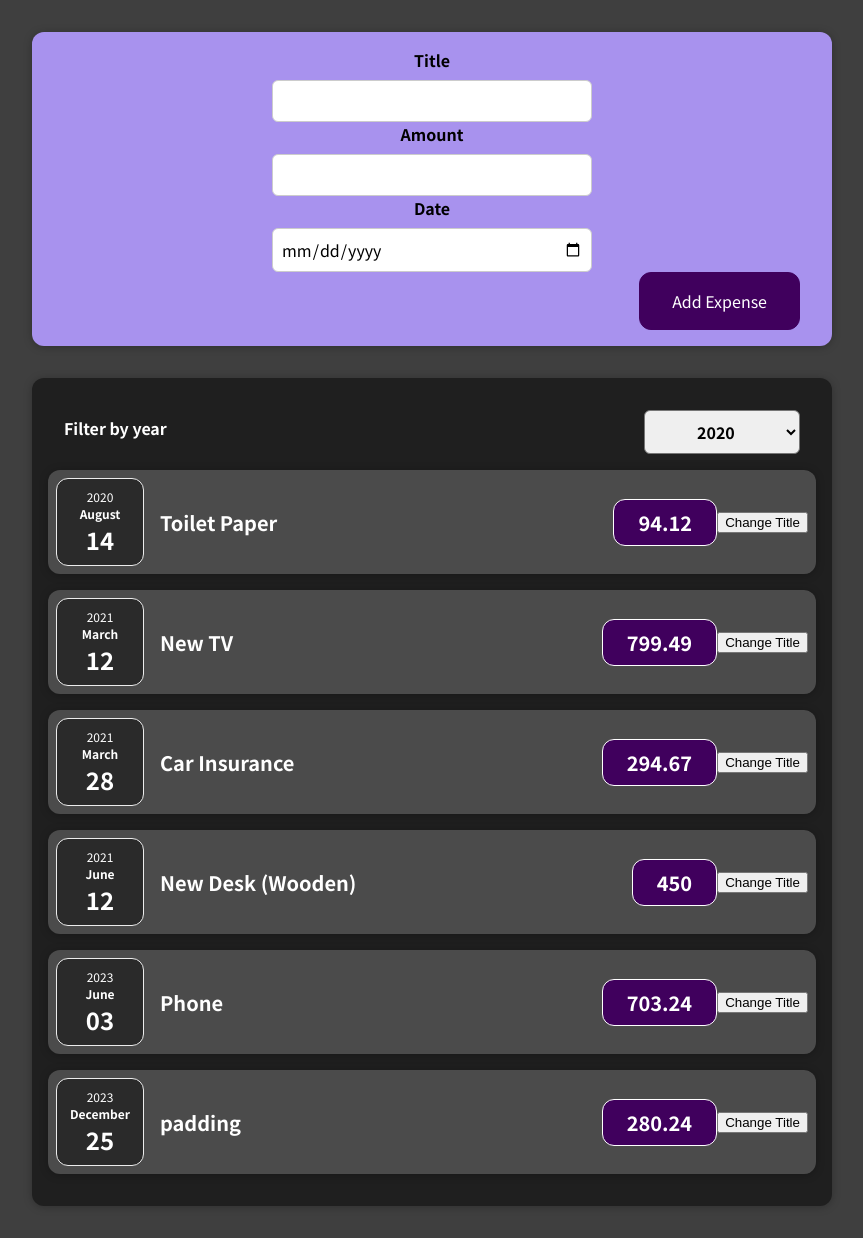
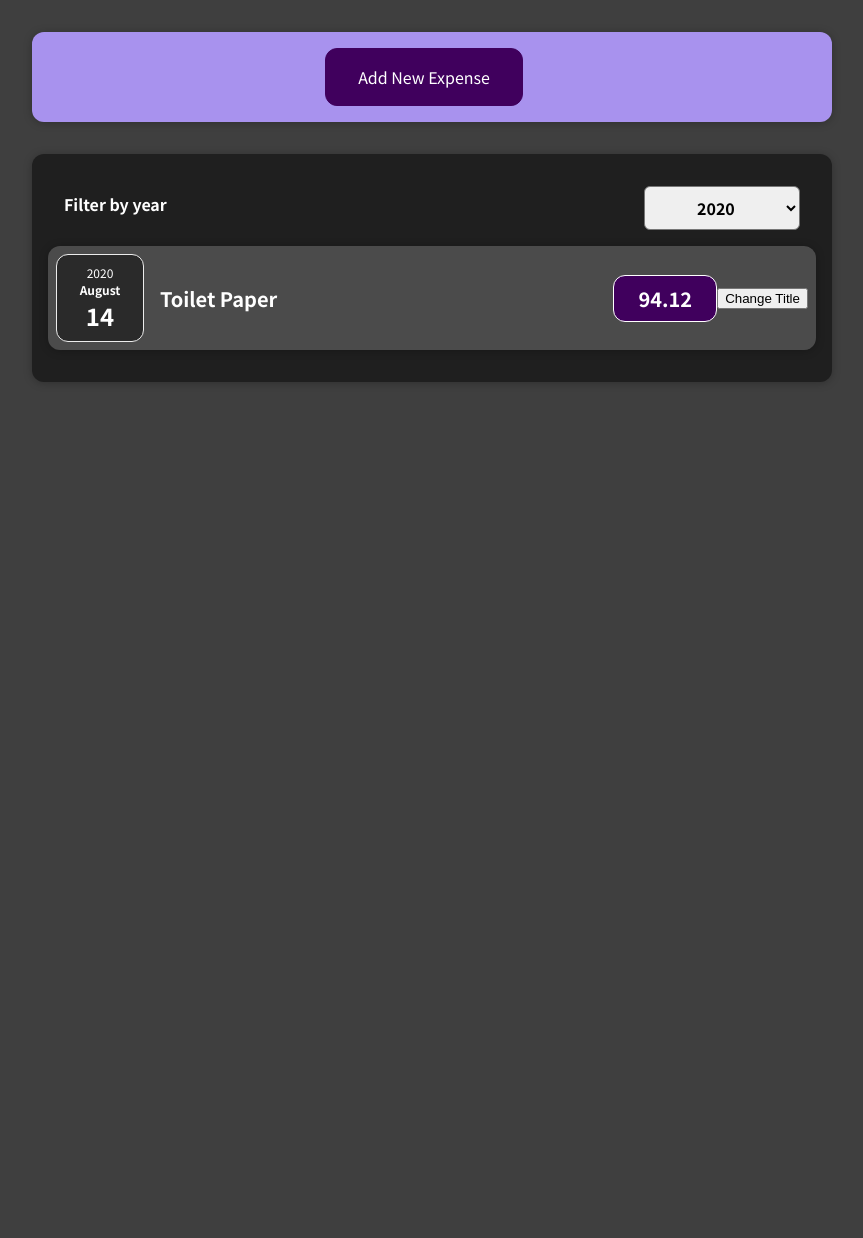
Before and after one commit to jungmyungjin/UdemyReactGuide, a React (Create React App) app in the folder Section4/State_and_events/: page / in a window 1280 px wide. Shown: the whole page, without its empty margins (208-1071 px from the left). After the commit the page ends 800 px from the top, so only its background shows below. Built offline with nearby package versions, Linux system fonts and the light colour scheme.

Commit message:
Section 5 77강

```diff
--- a/Section4/State_and_events/src/App.js
+++ b/Section4/State_and_events/src/App.js
@@ -1,9 +1,8 @@
-import React from "react"; // 최신 셋업에서는 생략 가능하다. 하지만 JSX도 결국 내부에서는 react 라이브러리를 사용한다.
+import React, { useState } from "react"; // 최신 셋업에서는 생략 가능하다. 하지만 JSX도 결국 내부에서는 react 라이브러리를 사용한다.
 import Expenses from "./components/Expenses/Expenses";
 import NewExpense from "./components/NewExpense/NewExpense";
 
-const App = () => {
-  const expenses = [
+const DUMMY_EXPENSE = [
   {
     id: "e1",
     title: "Toilet Paper",
@@ -36,18 +35,27 @@ const App = () => {
     date: new Date(2023, 11, 25),
   },
 ];
-
+const App = () => {
   // JSX를 사용하지 않을 때의 React 코드
   // return React.createElement(
   //   "div",
   //   React.createElement("h2", {}, "Let's get started!"),
   //   React.createElement(Expenses, { items: expenses })
   // );
+  const [expenses, setExpenses] = useState(DUMMY_EXPENSE);
+
+  const addExpenseHandler = (expense) => {
+    // setExpenses(expense, ...expenses); // 스프레드 연산자를 사용하여 expenses(기존 데이터) 뒤에 새 데이터를 이어 붙힘
+    setExpenses((prevExpenses) => {
+      // 위의 방법보다 더 안전한 데이터 추가 방법
+      return [expense, ...prevExpenses];
+    });
+  };
 
   // JSX를 사용할 때의 React 코드
   return (
     <div>
-      <NewExpense />
+      <NewExpense onAddExpenses={addExpenseHandler} />
       <Expenses items={expenses} />
     </div>
   );
--- a/Section4/State_and_events/src/components/Expenses/ExpenseItem.js
+++ b/Section4/State_and_events/src/components/Expenses/ExpenseItem.js
@@ -10,16 +10,18 @@ const ExpenseItem = (props) => {
     console.log(title); // "Update" 출력 -> setTitle을 하더라도 바로 변경된 값이 반영되지 않는다.
   };
   return (
+    <li>
       <Card className="expense-item">
         <ExpenseDate date={props.date} />
         <div className="expense-item__description">
-        <h2>{title}</h2>
+          <h2>{props.title}</h2>
           <div className="expense-item__price" amount={props.amount}>
             {props.amount}
           </div>
         </div>
         <button onClick={clickHandler}>Change Title</button>
       </Card>
+    </li>
   );
 };
 
--- a/Section4/State_and_events/src/components/Expenses/Expenses.js
+++ b/Section4/State_and_events/src/components/Expenses/Expenses.js
@@ -1,8 +1,8 @@
 import "./Expenses.css";
 import React, { useState } from "react"; // JSX에서는 굳이 안써도 되지만, 내부에서 돌아가는걸 명시하기위해 썻다
-import ExpenseItem from "./ExpenseItem";
 import Card from "../UI/Card";
 import ExpensesFilter from "./ExpensesFilter";
+import ExpensesList from "./ExpensesList";
 
 const Expenses = (props) => {
   const [selectedYear, setSelectedYear] = useState("2020");
@@ -10,43 +10,19 @@ const Expenses = (props) => {
   const selectedYearHandler = (selectedYearValue) => {
     setSelectedYear(selectedYearValue);
   };
-  console.log("selected " + selectedYear);
+  const filteredExpenses = props.items.filter((expense) => {
+    return selectedYear === expense.date.getFullYear().toString()
+      ? true
+      : false;
+  });
+
   return (
     <Card className="expenses">
       <ExpensesFilter
         selected={selectedYear}
         onSelectedYearHandler={selectedYearHandler}
       />
-      <ExpenseItem
-        title={props.items[0].title}
-        amount={props.items[0].amount}
-        date={props.items[0].date}
-      ></ExpenseItem>
-      <ExpenseItem
-        title={props.items[1].title}
-        amount={props.items[1].amount}
-        date={props.items[1].date}
-      ></ExpenseItem>
-      <ExpenseItem
-        title={props.items[2].title}
-        amount={props.items[2].amount}
-        date={props.items[2].date}
-      ></ExpenseItem>
-      <ExpenseItem
-        title={props.items[3].title}
-        amount={props.items[3].amount}
-        date={props.items[3].date}
-      ></ExpenseItem>
-      <ExpenseItem
-        title={props.items[4].title}
-        amount={props.items[4].amount}
-        date={props.items[4].date}
-      ></ExpenseItem>
-      <ExpenseItem
-        title={props.items[5].title}
-        amount={props.items[5].amount}
-        date={props.items[5].date}
-      ></ExpenseItem>
+      <ExpensesList items={filteredExpenses} />
     </Card>
   );
 };
--- /dev/null
+++ b/Section4/State_and_events/src/components/Expenses/ExpensesList.css
@@ -0,0 +1,9 @@
+.expenses-list {
+  list-style: none;
+  padding: 0;
+}
+
+.expenses-list__fallback {
+  color: white;
+  text-align: center;
+}
--- /dev/null
+++ b/Section4/State_and_events/src/components/Expenses/ExpensesList.js
@@ -0,0 +1,24 @@
+import React from "react";
+import ExpenseItem from "./ExpenseItem";
+import "./ExpensesList.css";
+
+const ExpensesList = (props) => {
+  if (props.items.length === 0) {
+    return <h2 className="expenses-list__fallback">Found no Expenses</h2>;
+  }
+
+  return (
+    <ul className="expenses-list ">
+      {props.items.map((expense) => (
+        <ExpenseItem
+          key={expense.id}
+          title={expense.title}
+          amount={expense.amount}
+          date={expense.date}
+        />
+      ))}
+    </ul>
+  );
+};
+
+export default ExpensesList;
--- a/Section4/State_and_events/src/components/NewExpense/ExpenseForm.js
+++ b/Section4/State_and_events/src/components/NewExpense/ExpenseForm.js
@@ -29,6 +29,10 @@ const ExpenseForm = (props) => {
   //   });
   // };
 
+  const setShowFormHandler = () => {
+    props.setShowForm();
+  };
+
   const submitHandler = (event) => {
     event.preventDefault(); //  built-in 자바스크립트, 반응하지 않은 기본 동작. 기본적으로 요청되는것을 막는다.
 
@@ -37,18 +41,21 @@ const ExpenseForm = (props) => {
       amount: enteredAmount,
       date: new Date(enteredDate), // 날짜(string) -> 날짜(Date 객체 타입)
     };
-    // props.onSaveExpenseData(expenseData);
-    props.onSaveExpenseData(expenseData);
+    if (enteredTitle !== "" && enteredAmount !== "" && enteredDate !== "") {
+      props.onSaveExpenseData(expenseData);
+      console.log("Added item!!");
+    }
     setEnteredTitle("");
     setEnteredAmount("");
     setEnteredDate("");
+    setShowFormHandler();
   };
 
   return (
     <form onSubmit={submitHandler}>
       <div className="new-expense_controls">
         <div className="new-expense__control">
-          <label for="">Title</label>
+          <label htmlFor="">Title</label>
           <input
             type="text"
             value={enteredTitle}
@@ -56,7 +63,7 @@ const ExpenseForm = (props) => {
           />
         </div>
         <div className="new-expense__control">
-          <label for="">Amount</label>
+          <label htmlFor="">Amount</label>
           <input
             type="number"
             min="0.01"
@@ -66,7 +73,7 @@ const ExpenseForm = (props) => {
           />
         </div>
         <div className="new-expense__control">
-          <label for="">Date</label>
+          <label htmlFor="">Date</label>
           <input
             type="date"
             min="2022-01-01"
@@ -77,6 +84,9 @@ const ExpenseForm = (props) => {
         </div>
       </div>
       <div className="new-expense__actions">
+        <button type="button" onClick={setShowFormHandler}>
+          Cancel
+        </button>
         <button type="submit">Add Expense</button>
       </div>
     </form>
--- a/Section4/State_and_events/src/components/NewExpense/NewExpense.js
+++ b/Section4/State_and_events/src/components/NewExpense/NewExpense.js
@@ -1,20 +1,35 @@
-import React from "react";
+import React, { useState } from "react";
 
 import ExpenseForm from "./ExpenseForm";
 import "./NewExpense.css";
 
-const NewExpense = () => {
+const NewExpense = (props) => {
   const saveExpenseDataHandler = (enteredExpenseData) => {
+    console.log(enteredExpenseData);
     const expenseData = {
       ...enteredExpenseData,
       id: Math.random().toString(), // id 값 대충 입력
     };
-    console.log(expenseData);
+    props.onAddExpenses(expenseData);
+  };
+
+  let [isShowForm, setShowForm] = useState(false);
+  const setShowFormHandler = () => {
+    console.log(isShowForm);
+    setShowForm(!isShowForm);
   };
 
   return (
     <div className="new-expense">
-      <ExpenseForm onSaveExpenseData={saveExpenseDataHandler} />
+      {isShowForm === false && (
+        <button onClick={setShowFormHandler}> Add New Expense</button>
+      )}
+      {isShowForm === true && (
+        <ExpenseForm
+          setShowForm={setShowFormHandler}
+          onSaveExpenseData={saveExpenseDataHandler}
+        />
+      )}
     </div>
   );
 };
```
Lines whose indentation alone changed are shown as unchanged.
